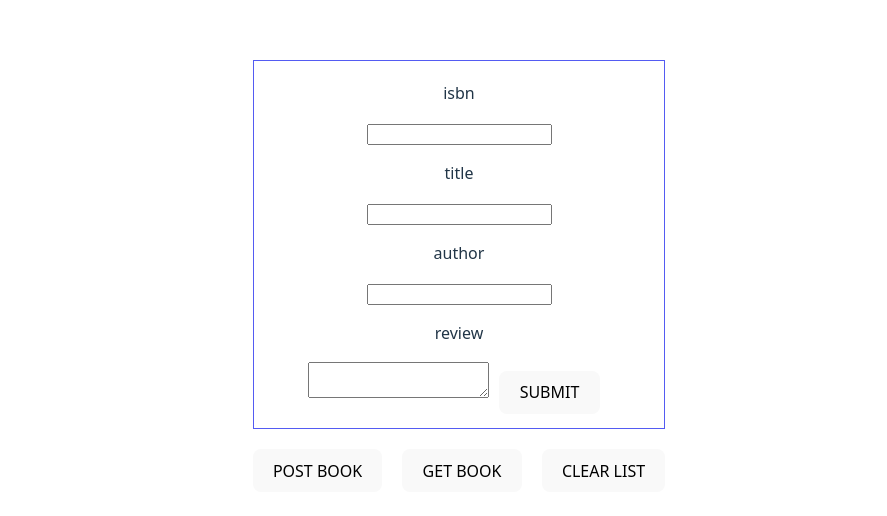
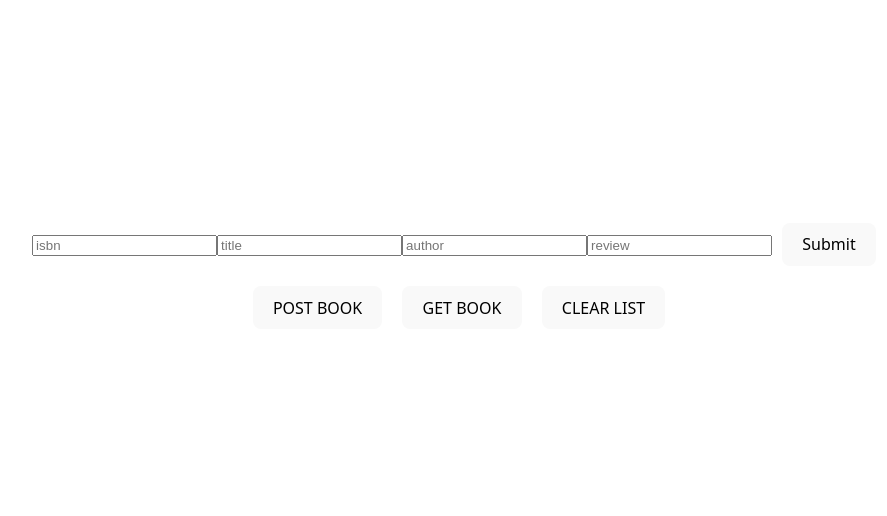
Before and after one commit to aanatema/project-biome, a React (Vite) app in the folder front-end/: page / in a window 1280 px wide. Shown: the part 124-640 px from the top of the page, without its empty margins (181-1068 px from the left). Built offline with nearby package versions, Linux system fonts and the light colour scheme.

Commit message:
remove book form from index and create a bookfrom file

```diff
--- a/front-end/src/App.tsx
+++ b/front-end/src/App.tsx
@@ -1,17 +1,12 @@
-import { useState, useEffect } from "react";
+import { useState } from "react";
 import type { Books } from "../../back-end/src/books.ts";
 import "./App.css";
+import { BookForm } from "./BookForm.tsx";
 
 function App() {
   const [books, setBooks] = useState<Books[]>([]);
   // by default the books aren't displayed
   const [showBooks, setShowBooks] = useState(false);
-  // const [formData, setFormData] = useEffect({isbn: '', title: '', author:'', review: ''});
-
-  // const postBtn = document.getElementById('post');
-  // const getBtn = document.getElementById('get');
-
-  // const content = document.getElementsByClassName('content');
 
   const fetchBooks = async () => {
     try {
@@ -27,28 +22,16 @@ function App() {
     }
   };
 
-
   return (
     <>
-      <div id='form-component'>
-        <p>isbn</p>
-        <input id="isbn" className="content" />
-
-        <p>title</p>
-        <input id="title" className="content" />
-
-        <p>author</p>
-        <input id="author" className="content" />
-
-        <p>review</p>
-        <textarea id="review" className="content" />
-
-        <button> SUBMIT</button>
-      </div>
+      <BookForm />
 
       <div>
         <button id="post"> POST BOOK </button>
-        <button id="get" onClick={fetchBooks}> GET BOOK </button>
+        <button id="get" onClick={fetchBooks}>
+          {" "}
+          GET BOOK{" "}
+        </button>
         <button onClick={() => setShowBooks(false)}> CLEAR LIST </button>
         {/* <button id="get" onClick={fetchBooks}> GET REVIEW</button> */}
       </div>
--- /dev/null
+++ b/front-end/src/BookForm.tsx
@@ -0,0 +1,35 @@
+import { type SubmitHandler, useForm } from "react-hook-form";
+
+export type Review = {
+  reviewId: string;
+  review: string;
+};
+
+export type BookFormProps = {
+  isbn: string;
+  title: string;
+  author: string;
+  reviews: Review[];
+};
+
+export function BookForm() {
+  // handleSubmit will make sure the values inside the inputs are valid before submitting
+  const { register, handleSubmit } = useForm<BookFormProps>();
+  // data is an object with the properties of BookFormProps and the values that will be added through the form
+  const onSubmit: SubmitHandler<BookFormProps> = (data) => {
+    console.log(data)
+  }
+
+
+  return (
+    <form className="book-form" onSubmit={handleSubmit(onSubmit)}>
+      {/* the ... is the spread operator, it takes the properties of 'isbn', passing through 'register' to add them to this input  */}
+      <input {...register("isbn")} type="text" placeholder="isbn" />
+      <input {...register("title")} type="text" placeholder="title" />
+      <input {...register("author")} type="text" placeholder="author" />
+      <input {...register("reviews")} type="text" placeholder="review" />
+
+      <button type="submit">Submit</button>
+    </form>
+  );
+}
```
